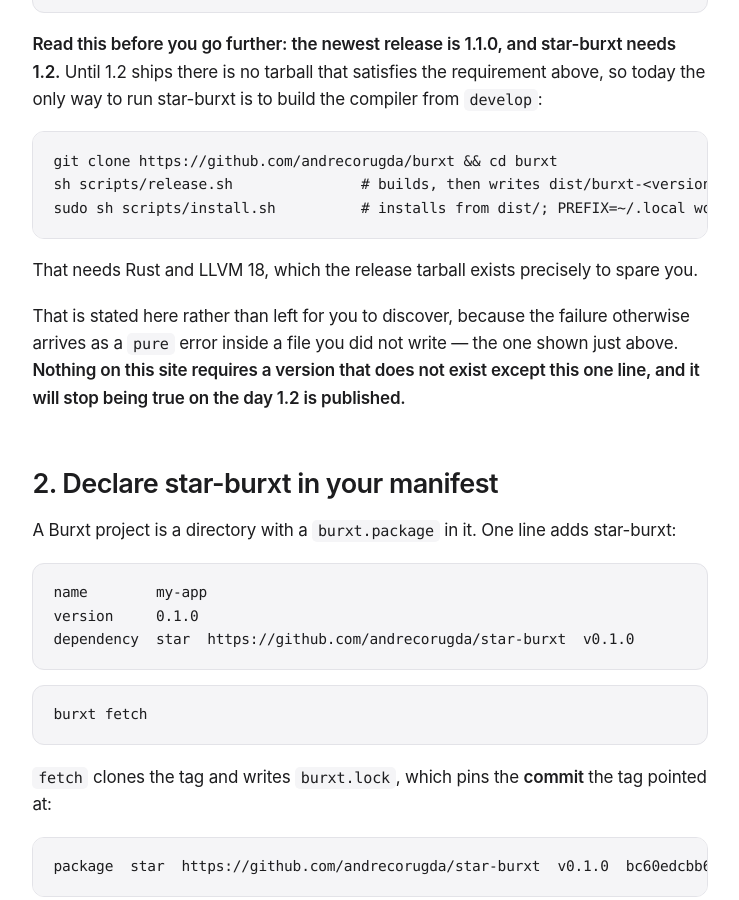
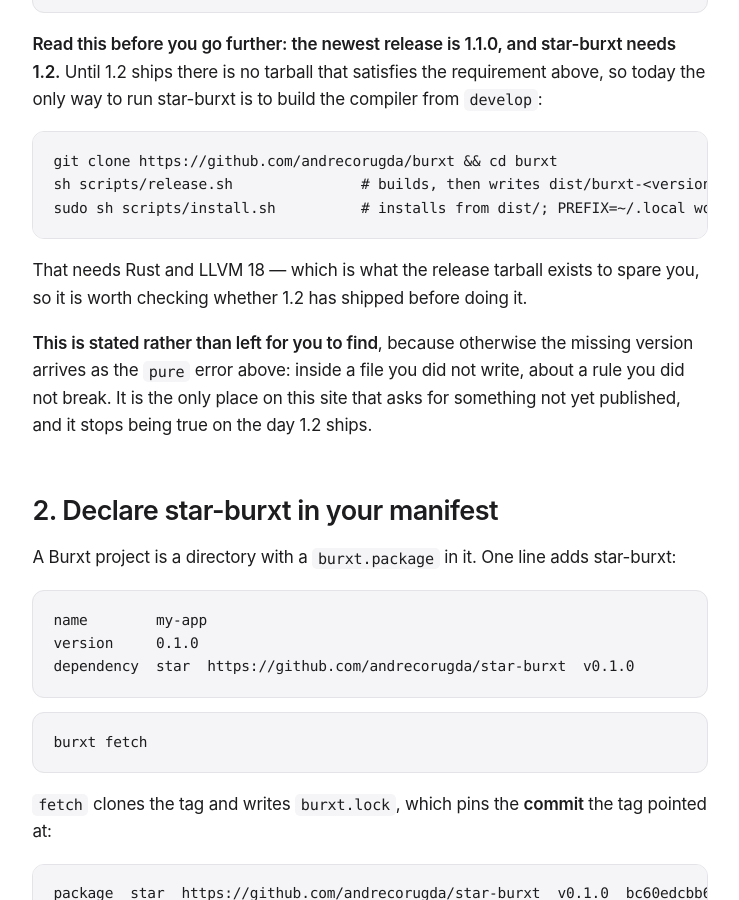
Before and after one commit to andrecorugda/star-burxt, a Jekyll site: the page built from docs/install.md, in a window 1280 px wide and 900 px high, scrolled down 1216 px. Shown: the whole window, without its empty margins (302-1041 px from the left). Built offline with Jekyll 4.4.1, drawn with Linux system fonts in a browser that asks for light colours.

````diff
--- a/docs/install.md
+++ b/docs/install.md
@@ -58,12 +58,13 @@ sh scripts/release.sh               # builds, then writes dist/burxt-<version>-<
 sudo sh scripts/install.sh          # installs from dist/; PREFIX=~/.local works too
 ```
 
-That needs Rust and LLVM 18, which the release tarball exists precisely to spare you.
+That needs Rust and LLVM 18 — which is what the release tarball exists to spare you, so it is worth
+checking whether 1.2 has shipped before doing it.
 
-That is stated here rather than left for you to discover, because the failure otherwise arrives as
-a `pure` error inside a file you did not write — the one shown just above. **Nothing on this site
-requires a version that does not exist except this one line, and it will stop being true on the day
-1.2 is published.**
+**This is stated rather than left for you to find**, because otherwise the missing version arrives
+as the `pure` error above: inside a file you did not write, about a rule you did not break. It is
+the only place on this site that asks for something not yet published, and it stops being true on
+the day 1.2 ships.
 
 ## 2. Declare star-burxt in your manifest
 
````
